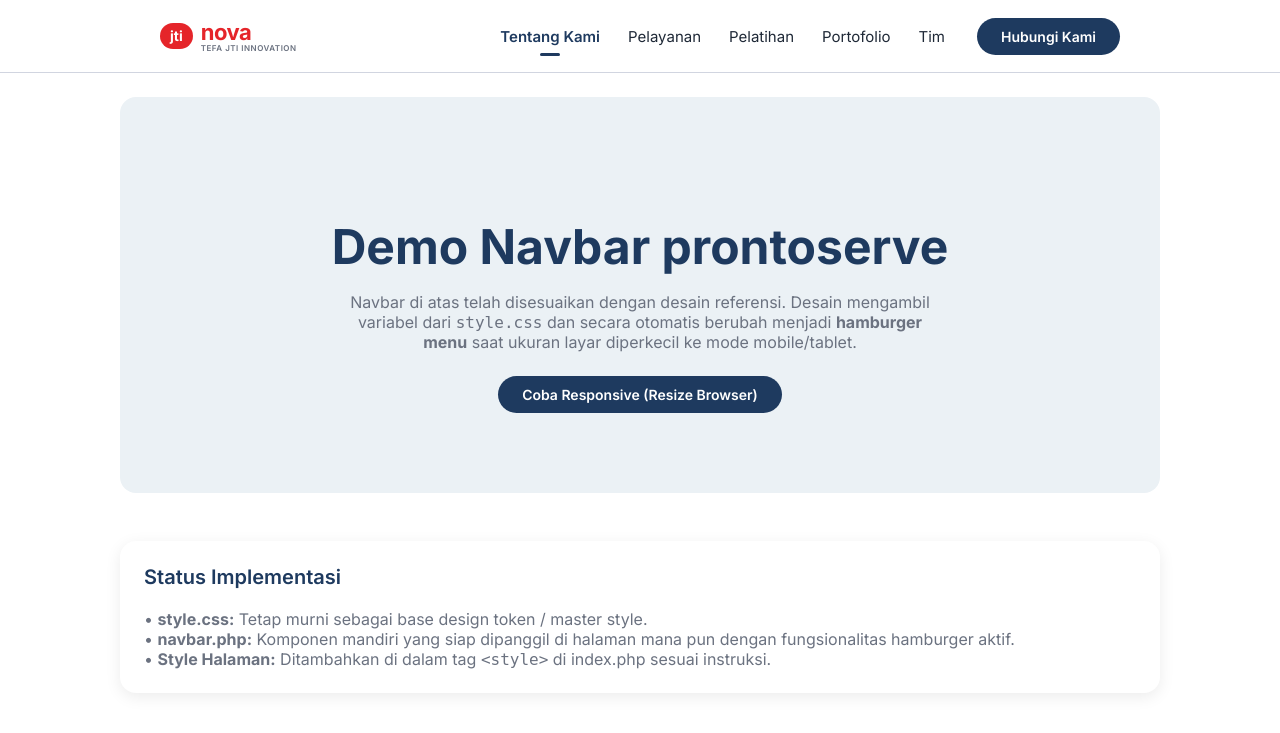
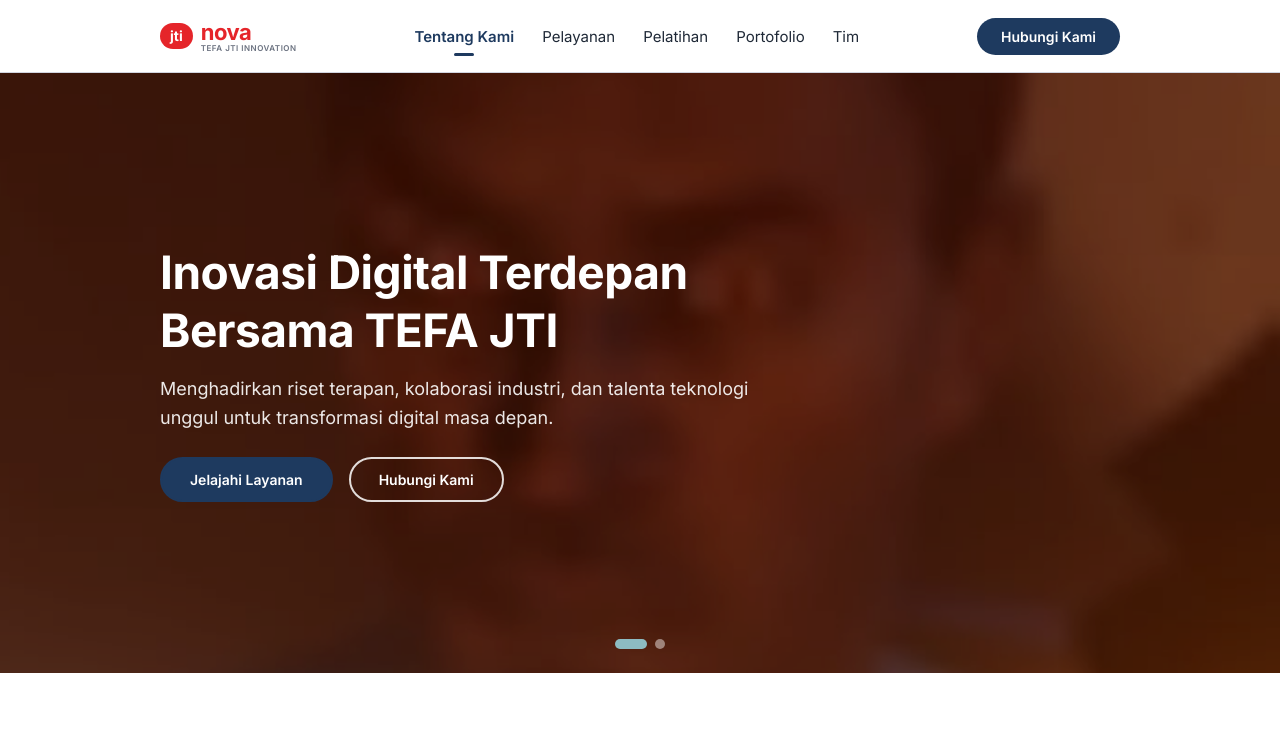
Before and after one commit to ravkagisan/prontoserve, a PHP site: page /Pages/index.php in a window 1280 px wide. Shown: the top 733 px of the page. Run offline with PHP 8.4, Linux system fonts and the light colour scheme.

Commit message:
feat: carousel

```diff
--- /dev/null
+++ b/Components/carousel.php
@@ -0,0 +1,580 @@
+<?php
+$carousel_type = $carousel_type ?? 'hero';
+$carousel_id = 'carousel_' . substr(md5(uniqid((string)mt_rand(), true)), 0, 8);
+$auto_slide_interval = $auto_slide_interval ?? 7000;
+
+$asset_base = '';
+if (file_exists('Assets/images/dummy.jpg')) {
+    $asset_base = 'Assets/images/';
+} elseif (file_exists('../Assets/images/dummy.jpg')) {
+    $asset_base = '../Assets/images/';
+} elseif (file_exists('../../Assets/images/dummy.jpg')) {
+    $asset_base = '../../Assets/images/';
+} else {
+    $asset_base = 'Assets/images/';
+}
+
+if (!isset($carousel_slides) || !is_array($carousel_slides) || empty($carousel_slides)) {
+    $carousel_slides = [
+        [
+            'id' => 1,
+            'image' => $asset_base . 'dummy.jpg',
+            'title' => "Inovasi Teknologi Terdepan\nUntuk Masa Depan Digital",
+            'description' => "Menghadirkan ekosistem pembelajaran terapan dan solusi teknologi industri yang relevan, inovatif, dan berdaya saing global.",
+            'buttons' => [
+                ['text' => 'Pelajari Selengkapnya', 'link' => '#', 'variant' => 'primary'],
+                ['text' => 'Hubungi Kami', 'link' => '#', 'variant' => 'secondary']
+            ]
+        ],
+        [
+            'id' => 2,
+            'image' => $asset_base . 'ajasendiri.jpg',
+            'title' => "Pelatihan & Kolaborasi Industri\nBersama TEFA JTI",
+            'description' => "Tingkatkan kompetensi digital dan keahlian teknis melalui program pelatihan terintegrasi langsung dengan standar industri modern.",
+            'buttons' => [
+                ['text' => 'Lihat Program', 'link' => '#', 'variant' => 'primary'],
+                ['text' => 'Portofolio Proyek', 'link' => '#', 'variant' => 'secondary']
+            ]
+        ]
+    ];
+}
+
+foreach ($carousel_slides as &$slide) {
+    if (!empty($slide['image']) && !filter_var($slide['image'], FILTER_VALIDATE_URL) && !file_exists($slide['image'])) {
+        if (file_exists($asset_base . $slide['image'])) {
+            $slide['image'] = $asset_base . $slide['image'];
+        }
+    }
+}
+unset($slide);
+?>
+
+<style>
+  @keyframes zoomRight {
+    0% { transform: scale(1); }
+    50% { transform: scale(1.1); }
+    100% { transform: scale(1); }
+  }
+
+  .carousel-wrapper {
+    position: relative;
+    width: 100%;
+    height: 480px;
+    overflow: hidden;
+    background-color: #000000;
+  }
+
+  @media (min-width: 768px) {
+    .carousel-wrapper {
+      height: 540px;
+    }
+  }
+
+  @media (min-width: 1200px) {
+    .carousel-wrapper {
+      height: 600px;
+    }
+  }
+
+  .carousel-slide {
+    position: absolute;
+    inset: 0;
+    width: 100%;
+    height: 100%;
+    opacity: 0;
+    visibility: hidden;
+    z-index: 1;
+    pointer-events: none;
+    transition: opacity 1s ease-in-out, visibility 1s ease-in-out;
+  }
+
+  .carousel-slide.active {
+    opacity: 1;
+    visibility: visible;
+    z-index: 2;
+    pointer-events: auto;
+  }
+
+  .carousel-bg-wrap {
+    position: absolute;
+    inset: 0;
+    overflow: hidden;
+  }
+
+  .carousel-bg {
+    position: absolute;
+    inset: 0;
+    background-size: cover;
+    background-position: center;
+    opacity: 0.8;
+    will-change: transform;
+  }
+
+  .carousel-slide.active .carousel-bg {
+    animation: zoomRight 30s ease-out infinite;
+    transform-origin: right center;
+  }
+
+  .carousel-overlay {
+    position: absolute;
+    inset: 0;
+    background-color: rgba(0, 0, 0, 0.4);
+  }
+
+  .carousel-content-wrap {
+    position: relative;
+    z-index: 3;
+    height: 100%;
+    display: flex;
+    align-items: center;
+    max-width: var(--container-max-width, 1200px);
+    margin: 0 auto;
+    padding: 0 var(--container-padding-x, 120px);
+    box-sizing: border-box;
+    width: 100%;
+  }
+
+  @media (max-width: 900px) {
+    .carousel-content-wrap {
+      padding: 0 var(--space-24, 24px);
+    }
+  }
+
+  .carousel-text-box {
+    max-width: 780px;
+    color: var(--bg-white, #ffffff);
+    opacity: 0;
+    transform: translateY(24px);
+    transition: opacity 0.7s ease 0.2s, transform 0.7s ease 0.2s;
+  }
+
+  .carousel-slide.active .carousel-text-box {
+    opacity: 1;
+    transform: translateY(0);
+  }
+
+  .carousel-title {
+    font-size: clamp(24px, 4.5vw, 46px);
+    font-weight: 700;
+    line-height: 1.25;
+    margin: 0 0 var(--space-16, 16px) 0;
+    color: var(--bg-white, #ffffff);
+    white-space: pre-line;
+    letter-spacing: -0.5px;
+  }
+
+  .carousel-desc {
+    font-size: clamp(14px, 1.8vw, 18px);
+    line-height: 1.6;
+    margin: 0 0 var(--space-24, 24px) 0;
+    color: rgba(255, 255, 255, 0.9);
+    max-width: 640px;
+  }
+
+  .carousel-buttons {
+    display: flex;
+    flex-wrap: wrap;
+    gap: var(--space-16, 16px);
+    align-items: center;
+  }
+
+  .carousel-btn {
+    display: inline-flex;
+    align-items: center;
+    justify-content: center;
+    padding: 12px 28px;
+    font-size: 14px;
+    font-weight: 600;
+    border-radius: var(--radius-pill, 999px);
+    text-decoration: none;
+    transition: all 0.3s ease;
+    cursor: pointer;
+    box-sizing: border-box;
+  }
+
+  .carousel-btn-primary {
+    background-color: var(--brand-primary, #1E3A5F);
+    color: var(--bg-white, #ffffff);
+    border: 2px solid var(--brand-primary, #1E3A5F);
+  }
+
+  .carousel-btn-primary:hover {
+    background-color: #162c48;
+    border-color: #162c48;
+    transform: translateY(-2px);
+    box-shadow: 0 4px 14px rgba(0, 0, 0, 0.25);
+  }
+
+  .carousel-btn-secondary {
+    background-color: transparent;
+    color: var(--bg-white, #ffffff);
+    border: 2px solid rgba(255, 255, 255, 0.85);
+  }
+
+  .carousel-btn-secondary:hover {
+    background-color: var(--brand-primary, #1E3A5F);
+    border-color: var(--brand-primary, #1E3A5F);
+    color: var(--bg-white, #ffffff);
+    transform: translateY(-2px);
+  }
+
+  .carousel-dots {
+    position: absolute;
+    bottom: var(--space-24, 24px);
+    left: 50%;
+    transform: translateX(-50%);
+    z-index: 10;
+    display: flex;
+    align-items: center;
+    gap: 8px;
+  }
+
+  .carousel-dot {
+    width: 10px;
+    height: 10px;
+    border-radius: var(--radius-pill, 999px);
+    background-color: rgba(255, 255, 255, 0.45);
+    border: none;
+    padding: 0;
+    cursor: pointer;
+    transition: all 0.3s cubic-bezier(0.4, 0, 0.2, 1);
+  }
+
+  .carousel-dot:hover {
+    background-color: var(--bg-white, #ffffff);
+  }
+
+  .carousel-dot.active {
+    width: 32px;
+    background-color: var(--brand-teal, #8DBCC2);
+  }
+
+  .cards-carousel-section {
+    width: 100%;
+    max-width: var(--container-max-width, 1200px);
+    margin: 0 auto;
+    padding: var(--space-48, 48px) var(--container-padding-x, 120px);
+    box-sizing: border-box;
+    position: relative;
+  }
+
+  @media (max-width: 900px) {
+    .cards-carousel-section {
+      padding: var(--space-24, 24px);
+    }
+  }
+
+  .cards-carousel-header {
+    margin-bottom: var(--space-24, 24px);
+  }
+
+  .cards-carousel-h1 {
+    font-size: clamp(24px, 3.5vw, 36px);
+    font-weight: 700;
+    color: var(--brand-primary, #1E3A5F);
+    margin: 0 0 var(--space-8, 8px) 0;
+  }
+
+  .cards-carousel-h2 {
+    font-size: 16px;
+    color: var(--text-secondary, #6B7280);
+    margin: 0;
+  }
+
+  .cards-carousel-wrap {
+    position: relative;
+  }
+
+  .cards-scroll-container {
+    display: flex;
+    gap: var(--space-24, 24px);
+    overflow-x: auto;
+    scroll-snap-type: x mandatory;
+    padding-bottom: var(--space-16, 16px);
+    scrollbar-width: none;
+    -ms-overflow-style: none;
+  }
+
+  .cards-scroll-container::-webkit-scrollbar {
+    display: none;
+  }
+
+  .card-item-link {
+    text-decoration: none;
+    color: inherit;
+    flex: 0 0 380px;
+    max-width: 85vw;
+    scroll-snap-align: start;
+  }
+
+  .carousel-card-box {
+    display: flex;
+    height: 150px;
+    background-color: var(--bg-white, #ffffff);
+    border-radius: var(--radius-card, 16px);
+    border: 1px solid var(--border-default, #D1D5E0);
+    overflow: hidden;
+    box-shadow: var(--shadow-card, 0 4px 16px rgba(0, 0, 0, 0.08));
+    transition: transform 0.25s ease, box-shadow 0.25s ease;
+  }
+
+  .carousel-card-box:hover {
+    transform: translateY(-3px);
+    box-shadow: 0 8px 24px rgba(0, 0, 0, 0.12);
+  }
+
+  .carousel-card-img-wrap {
+    width: 40%;
+    position: relative;
+    overflow: hidden;
+    background-color: var(--bg-soft, #EBF1F5);
+  }
+
+  .carousel-card-img {
+    width: 100%;
+    height: 100%;
+    object-fit: cover;
+    transition: transform 0.4s ease;
+  }
+
+  .carousel-card-box:hover .carousel-card-img {
+    transform: scale(1.06);
+  }
+
+  .carousel-card-body {
+    width: 60%;
+    padding: var(--space-16, 16px);
+    display: flex;
+    flex-direction: column;
+    justify-content: center;
+    box-sizing: border-box;
+  }
+
+  .carousel-card-title {
+    font-size: 16px;
+    font-weight: 700;
+    color: var(--text-primary, #1F2937);
+    margin: 0 0 var(--space-8, 8px) 0;
+    line-height: 1.3;
+    display: -webkit-box;
+    -webkit-line-clamp: 2;
+    -webkit-box-orient: vertical;
+    overflow: hidden;
+  }
+
+  .carousel-card-desc {
+    font-size: 13px;
+    color: var(--text-secondary, #6B7280);
+    margin: 0;
+    line-height: 1.5;
+    display: -webkit-box;
+    -webkit-line-clamp: 3;
+    -webkit-box-orient: vertical;
+    overflow: hidden;
+  }
+</style>
+
+<?php if ($carousel_type === 'cards'): ?>
+  <?php
+    $cards_h1 = $cards_h1 ?? 'Portofolio Terpilih';
+    $cards_h2 = $cards_h2 ?? 'Jelajahi inovasi dan produk yang telah kami kembangkan bersama mitra industri.';
+    $cards_data = $cards_data ?? [
+        [
+            'id' => 1,
+            'title' => 'Sistem Informasi Manajemen Terintegrasi',
+            'desc' => 'Platform digital enterprise untuk otomatisasi operasional dan pelaporan terpadu.',
+            'img' => $asset_base . 'dummy.jpg',
+            'link' => '#'
+        ],
+        [
+            'id' => 2,
+            'title' => 'Aplikasi Pembelajaran Interaktif EduTech',
+            'desc' => 'Media pembelajaran digital dengan fitur interaktif untuk meningkatkan kualitas edukasi.',
+            'img' => $asset_base . 'ajasendiri.jpg',
+            'link' => '#'
+        ],
+        [
+            'id' => 3,
+            'title' => 'Implementasi IoT Smart Monitoring',
+            'desc' => 'Sensor jaringan cerdas dan dashboard analitik data real-time berbasis cloud.',
+            'img' => $asset_base . 'dummy.jpg',
+            'link' => '#'
+        ]
+    ];
+  ?>
+  <section class="cards-carousel-section" id="<?= htmlspecialchars($carousel_id) ?>">
+    <div class="cards-carousel-header">
+      <h2 class="cards-carousel-h1"><?= htmlspecialchars($cards_h1) ?></h2>
+      <p class="cards-carousel-h2"><?= htmlspecialchars($cards_h2) ?></p>
+    </div>
+
+    <div class="cards-carousel-wrap">
+      <div class="cards-scroll-container">
+        <?php foreach ($cards_data as $card): ?>
+          <a href="<?= htmlspecialchars($card['link'] ?? '#') ?>" class="card-item-link">
+            <div class="carousel-card-box">
+              <div class="carousel-card-img-wrap">
+                <img src="<?= htmlspecialchars($card['img']) ?>" alt="<?= htmlspecialchars($card['title']) ?>" class="carousel-card-img">
+              </div>
+              <div class="carousel-card-body">
+                <h3 class="carousel-card-title"><?= htmlspecialchars($card['title']) ?></h3>
+                <p class="carousel-card-desc"><?= htmlspecialchars($card['desc']) ?></p>
+              </div>
+            </div>
+          </a>
+        <?php endforeach; ?>
+      </div>
+    </div>
+  </section>
+
+<?php else: ?>
+  <div class="carousel-wrapper" id="<?= htmlspecialchars($carousel_id) ?>">
+    <?php foreach ($carousel_slides as $index => $slide): ?>
+      <?php
+        $is_active = ($index === 0);
+        $buttons = [];
+        if (!empty($slide['buttons']) && is_array($slide['buttons'])) {
+            $buttons = $slide['buttons'];
+        } elseif (!empty($slide['ctaText']) && !empty($slide['ctaLink'])) {
+            $buttons = [['text' => $slide['ctaText'], 'link' => $slide['ctaLink'], 'variant' => 'secondary']];
+        }
+      ?>
+      <div class="carousel-slide <?= $is_active ? 'active' : '' ?>" data-index="<?= $index ?>">
+        <div class="carousel-bg-wrap">
+          <div class="carousel-bg" style="background-image: url('<?= htmlspecialchars($slide['image']) ?>');"></div>
+          <div class="carousel-overlay"></div>
+        </div>
+
+        <div class="carousel-content-wrap">
+          <div class="carousel-text-box">
+            <h2 class="carousel-title"><?= htmlspecialchars($slide['title']) ?></h2>
+            <?php if (!empty($slide['description'])): ?>
+              <p class="carousel-desc"><?= htmlspecialchars($slide['description']) ?></p>
+            <?php endif; ?>
+
+            <?php if (!empty($buttons)): ?>
+              <div class="carousel-buttons">
+                <?php foreach ($buttons as $btn): ?>
+                  <?php $variant = ($btn['variant'] ?? 'primary') === 'secondary' ? 'carousel-btn-secondary' : 'carousel-btn-primary'; ?>
+                  <a href="<?= htmlspecialchars($btn['link'] ?? '#') ?>" class="carousel-btn <?= $variant ?>">
+                    <?= htmlspecialchars($btn['text']) ?>
+                  </a>
+                <?php endforeach; ?>
+              </div>
+            <?php endif; ?>
+          </div>
+        </div>
+      </div>
+    <?php endforeach; ?>
+
+    <?php if (count($carousel_slides) > 1): ?>
+      <div class="carousel-dots">
+        <?php foreach ($carousel_slides as $index => $slide): ?>
+          <button type="button"
+                  class="carousel-dot <?= ($index === 0) ? 'active' : '' ?>"
+                  data-target="<?= $index ?>"
+                  aria-label="Menuju slide <?= $index + 1 ?>">
+          </button>
+        <?php endforeach; ?>
+      </div>
+    <?php endif; ?>
+  </div>
+
+  <script>
+    (function() {
+      const root = document.getElementById('<?= $carousel_id ?>');
+      if (!root) return;
+
+      const slides = root.querySelectorAll('.carousel-slide');
+      const dots = root.querySelectorAll('.carousel-dot');
+      const totalSlides = slides.length;
+      const intervalDuration = <?= (int)$auto_slide_interval ?>;
+
+      if (totalSlides <= 1) return;
+
+      let current = 0;
+      let timer = null;
+      let isPaused = false;
+
+      function goTo(index) {
+        if (index < 0) {
+          current = totalSlides - 1;
+        } else if (index >= totalSlides) {
+          current = 0;
+        } else {
+          current = index;
+        }
+
+        slides.forEach((slide, idx) => {
+          slide.classList.toggle('active', idx === current);
+        });
+
+        dots.forEach((dot, idx) => {
+          dot.classList.toggle('active', idx === current);
+        });
+      }
+
+      function next() {
+        goTo(current + 1);
+      }
+
+      function prev() {
+        goTo(current - 1);
+      }
+
+      function startTimer() {
+        stopTimer();
+        timer = setInterval(() => {
+          if (!isPaused) {
+            next();
+          }
+        }, intervalDuration);
+      }
+
+      function stopTimer() {
+        if (timer) {
+          clearInterval(timer);
+          timer = null;
+        }
+      }
+
+      dots.forEach((dot) => {
+        dot.addEventListener('click', () => {
+          const target = parseInt(dot.getAttribute('data-target'), 10);
+          goTo(target);
+          startTimer();
+        });
+      });
+
+      root.addEventListener('mouseenter', () => {
+        isPaused = true;
+      });
+
+      root.addEventListener('mouseleave', () => {
+        isPaused = false;
+      });
+
+      let touchStartX = 0;
+      let touchEndX = 0;
+
+      root.addEventListener('touchstart', (e) => {
+        touchStartX = e.changedTouches[0].screenX;
+      }, { passive: true });
+
+      root.addEventListener('touchend', (e) => {
+        touchEndX = e.changedTouches[0].screenX;
+        const diff = touchStartX - touchEndX;
+        if (Math.abs(diff) > 40) {
+          if (diff > 0) {
+            next();
+          } else {
+            prev();
+          }
+          startTimer();
+        }
+      }, { passive: true });
+
+      startTimer();
+    })();
+  </script>
+<?php endif; ?>
--- a/Components/navbar.php
+++ b/Components/navbar.php
@@ -258,21 +258,27 @@ if (!isset($current_page)) {
         <nav class="navbar-collapse" id="navMenu">
             <ul class="navbar-menu">
                 <li class="nav-item">
-          <a href="#" class="nav-link <?= ($current_page === 'tentang-kami') ? 'active' : '' ?>">Tentang Kami</a>
+                    <a href="Pages/TentangKami/index.php"
+                        class="nav-link <?= ($current_page === 'tentang-kami') ? 'active' : '' ?>">Tentang Kami</a>
                 </li>
                 <li class="nav-item">
-          <a href="#" class="nav-link <?= ($current_page === 'pelayanan') ? 'active' : '' ?>">Pelayanan</a>
+                    <a href="Pages/Pelayanan/index.php"
+                        class="nav-link <?= ($current_page === 'pelayanan') ? 'active' : '' ?>">Pelayanan</a>
                 </li>
                 <li class="nav-item">
-          <a href="#" class="nav-link <?= ($current_page === 'pelatihan') ? 'active' : '' ?>">Pelatihan</a>
+                    <a href="Pages/Pelatihan/index.php"
+                        class="nav-link <?= ($current_page === 'pelatihan') ? 'active' : '' ?>">Pelatihan</a>
                 </li>
                 <li class="nav-item">
-          <a href="#" class="nav-link <?= ($current_page === 'portofolio') ? 'active' : '' ?>">Portofolio</a>
+                    <a href="Pages/Portofolio/index.php"
+                        class="nav-link <?= ($current_page === 'portofolio') ? 'active' : '' ?>">Portofolio</a>
                 </li>
                 <li class="nav-item">
-          <a href="#" class="nav-link <?= ($current_page === 'tim') ? 'active' : '' ?>">Tim</a>
+                    <a href="Pages/Tim/index.php"
+                        class="nav-link <?= ($current_page === 'tim') ? 'active' : '' ?>">Tim</a>
                 </li>
             </ul>
+        </nav>
 
         <div class="navbar-action">
             <a href="#" class="navbar-cta">Hubungi Kami</a>
--- a/Pages/index.php
+++ b/Pages/index.php
@@ -7,42 +7,14 @@ $current_page = 'tentang-kami';
 <head>
     <meta charset="UTF-8">
     <meta name="viewport" content="width=device-width, initial-scale=1.0">
-    <title>Demo Navbar - prontoserve</title>
+    <title>jtinova - Demo Carousel</title>
 
     <link rel="stylesheet" href="../Style/style.css">
 
     <style>
-    .hero-section {
-        padding-top: var(--space-80);
-        padding-bottom: var(--space-80);
-        text-align: center;
-        background-color: var(--bg-soft);
-        border-radius: var(--radius-card);
-        margin-top: var(--space-24);
-        margin-bottom: var(--space-48);
-    }
-
-    .hero-title {
-        color: var(--brand-primary);
-        margin-bottom: var(--space-16);
-    }
-
-    .hero-desc {
-        color: var(--text-secondary);
-        max-width: 600px;
-        margin: 0 auto var(--space-24);
-    }
-
-    .info-card {
-        padding: var(--space-24);
-        margin-bottom: var(--space-24);
-    }
-
-    @media (max-width: 900px) {
-        .container {
-            padding-left: var(--space-24);
-            padding-right: var(--space-24);
-        }
+    .demo-content-section {
+        padding-top: var(--space-48);
+        padding-bottom: var(--space-24);
     }
     </style>
 </head>
@@ -51,28 +23,33 @@ $current_page = 'tentang-kami';
 
     <?php include_once __DIR__ . '/../Components/navbar.php'; ?>
 
-    <main class="container">
-        <section class="hero-section">
-            <h1 class="hero-title">Demo Navbar prontoserve</h1>
-            <p class="hero-desc body-text">
-                Navbar di atas telah disesuaikan dengan desain referensi. Desain mengambil variabel dari
-                <code>style.css</code> dan secara otomatis berubah menjadi <strong>hamburger menu</strong> saat ukuran
-                layar diperkecil ke mode mobile/tablet.
-            </p>
-            <a href="#" class="btn navbar-cta" style="display: inline-flex;">Coba Responsive (Resize Browser)</a>
-        </section>
+    <?php
+    $carousel_slides = [
+      [
+        'id' => 1,
+        'image' => '../Assets/images/dummy.jpg',
+        'title' => "Inovasi Digital Terdepan\nBersama TEFA JTI",
+        'description' => "Menghadirkan riset terapan, kolaborasi industri, dan talenta teknologi unggul untuk transformasi digital masa depan.",
+        'buttons' => [
+          ['text' => 'Jelajahi Layanan', 'link' => '#', 'variant' => 'primary'],
+          ['text' => 'Hubungi Kami', 'link' => '#', 'variant' => 'secondary']
+        ]
+      ],
+      [
+        'id' => 2,
+        'image' => '../Assets/images/ajasendiri.jpg',
+        'title' => "Pelatihan Profesional &\nSertifikasi Kompetensi",
+        'description' => "Kurikulum berbasis industri terkini yang membekali peserta dengan skill praktis siap kerja di era teknologi modern.",
+        'buttons' => [
+          ['text' => 'Daftar Pelatihan', 'link' => '#', 'variant' => 'primary'],
+          ['text' => 'Lihat Silabus', 'link' => '#', 'variant' => 'secondary']
+        ]
+      ]
+    ];
+    include __DIR__ . '/../Components/carousel.php';
+  ?>
 
-        <div class="card info-card">
-            <h3 class="heading-3" style="color: var(--brand-primary); margin-top: 0;">Status Implementasi</h3>
-            <p class="body-text" style="color: var(--text-secondary); margin-bottom: 0;">
-                &bull; <strong>style.css:</strong> Tetap murni sebagai base design token / master style.<br>
-                &bull; <strong>navbar.php:</strong> Komponen mandiri yang siap dipanggil di halaman mana pun dengan
-                fungsionalitas hamburger aktif.<br>
-                &bull; <strong>Style Halaman:</strong> Ditambahkan di dalam tag <code>&lt;style&gt;</code> di index.php
-                sesuai instruksi.
-            </p>
-        </div>
-    </main>
+
 
 </body>
 
```
Also changed, not shown: Assets/images/ajasendiri.jpg (added). Lines whose indentation alone changed are shown as unchanged.
